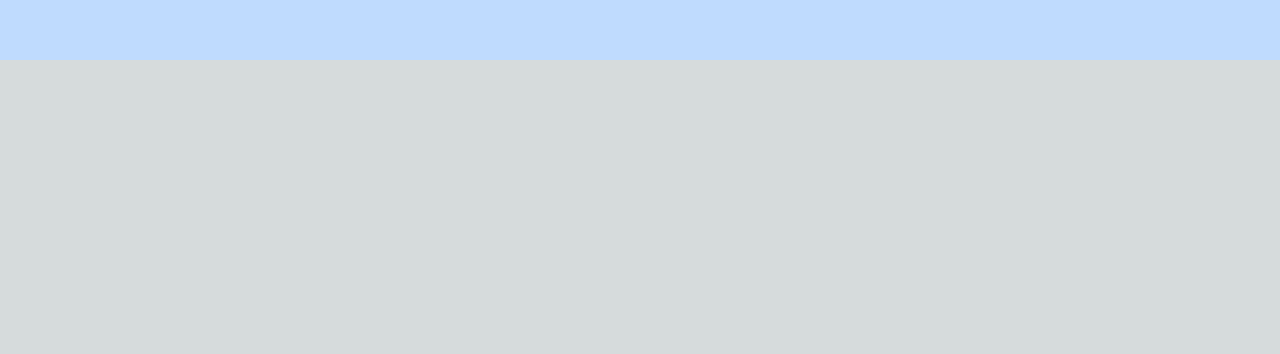
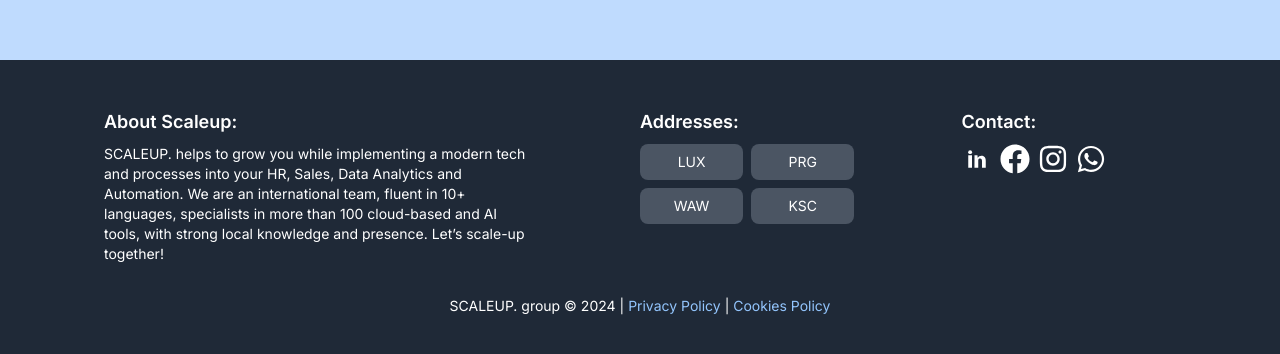
Before and after one commit to ViktorVelizarov/AI_tools_website, a Next.js app: page /trends in a window 1280 px wide. Shown: the part 740-1094 px from the top of the page. Before the commit the page ends 800 px from the top, so only its background shows below. Built offline with nearby package versions, Linux system fonts and the light colour scheme.

Commit message:
create a footer component

```diff
--- a/package.json
+++ b/package.json
@@ -14,6 +14,7 @@
     "next": "14.2.3",
     "react": "^18",
     "react-dom": "^18",
+    "react-icons": "^5.2.1",
     "react-transition-group": "^4.4.5"
   },
   "devDependencies": {
--- a/src/app/layout.js
+++ b/src/app/layout.js
@@ -1,5 +1,6 @@
 import { Inter } from "next/font/google";
 import Navbar from '@/components/Navbar'
+import Footer from '@/components/Footer'
 import "./globals.css";
 const inter = Inter({ subsets: ["latin"] });
 
@@ -14,6 +15,7 @@ export default function RootLayout({ children }) {
       <body className={inter.className}>
       <Navbar />
         {children}
+        <Footer />
         </body>
     </html>
 
--- a/src/app/page.js
+++ b/src/app/page.js
@@ -33,7 +33,7 @@ export default function Home() {
   "Lorem ipsum dolor sit amet, consectetur adipiscing elit, sed do eiusmod tempor incididunt ut labore et dolore magna aliqua. Ut enim ad minim veniam, quis nostrud exercitation ullamco laboris nisi ut aliquip ex ea commodo consequat.";
 
   return (
-    <div className="flex flex-col h-screen bg-blue-200">
+    <div className="flex flex-col min-h-screen bg-blue-200">
       {/* Header */}
       <header className="flex flex-col justify-between items-center px-16 py-8 bg-gray-300 relative" style={{ backgroundImage: 'url("https://i.pinimg.com/originals/32/b8/77/32b877ed4aa7778cc7d43ebb7d95a6f1.png")', backgroundSize: 'cover', backgroundPosition: 'center', backgroundRepeat: 'no-repeat' }}>
   <h1 className="text-5xl font-bold text-center text-black max-md:max-w-full max-md:text-4xl mt-32">Find AI tools for all types of use cases</h1>
--- a/src/app/trends/page.js
+++ b/src/app/trends/page.js
@@ -24,7 +24,7 @@ export default function Home() {
   }, []);
 
   return (
-    <div className="flex flex-col h-screen bg-blue-200 pt-36 items-center w-screen ">
+    <div className="flex flex-col min-h-screen bg-blue-200 pt-36 items-center w-screen ">
       <div className='w-1/2' id='viz1716195527573' style={{ position: 'relative' }}>
         <noscript>
           <a href='#'>
--- /dev/null
+++ b/src/components/Footer.jsx
@@ -0,0 +1,50 @@
+import React from 'react';
+import { TiSocialLinkedin } from "react-icons/ti";
+import { FaFacebook, FaInstagram, FaWhatsapp } from "react-icons/fa";
+
+const Footer = () => {
+  return (
+    <footer className="bg-gray-800 text-white py-12 p-16">
+      <div className="container mx-auto px-10">
+        <div className="flex flex-wrap justify-between mb-8 space-y-4 md:space-y-0">
+          {/* About Scaleup */}
+          <div className="w-full md:w-2/5 mb-8 md:mb-0 ">
+            <h2 className="text-lg font-semibold mb-2">About Scaleup:</h2>
+            <p className="text-sm">
+              SCALEUP. helps to grow you while implementing a modern tech and processes into your HR, Sales, Data Analytics and Automation. We are an international team, fluent in 10+ languages, specialists in more than 100 cloud-based and AI tools, with strong local knowledge and presence. Let’s scale-up together!
+            </p>
+          </div>
+
+          {/* Addresses */}
+          <div className="w-full md:w-1/5 mb-8 md:mb-0  ">
+            <h2 className="text-lg font-semibold mb-2">Addresses:</h2>
+            <div className="grid grid-cols-2 md:grid-cols-2 gap-2">
+              <button className="bg-gray-600 hover:bg-gray-700 text-white py-2 px-3 md:px-4 rounded-lg text-sm w-full md:w-auto">LUX</button>
+              <button className="bg-gray-600 hover:bg-gray-700 text-white py-2 px-3 md:px-4 rounded-lg text-sm w-full md:w-auto">PRG</button>
+              <button className="bg-gray-600 hover:bg-gray-700 text-white py-2 px-3 md:px-4 rounded-lg text-sm w-full md:w-auto">WAW</button>
+              <button className="bg-gray-600 hover:bg-gray-700 text-white py-2 px-3 md:px-4 rounded-lg text-sm w-full md:w-auto">KSC</button>
+            </div>
+          </div>
+
+          {/* Contact */}
+          <div className="w-full md:w-1/5 mb-8 md:mb-0">
+            <h2 className="text-lg font-semibold mb-2">Contact:</h2>
+            <div className="flex gap-2">
+              <TiSocialLinkedin className="text-3xl text-white hover:text-blue-500 cursor-pointer" />
+              <FaFacebook className="text-3xl text-white hover:text-blue-500 cursor-pointer" />
+              <FaInstagram className="text-3xl text-white hover:text-blue-500 cursor-pointer" />
+              <FaWhatsapp className="text-3xl text-white hover:text-blue-500 cursor-pointer" />
+            </div>
+          </div>
+        </div>
+
+        {/* Bottom Text */}
+        <div className="text-center text-sm mt-8">
+          SCALEUP. group © 2024 | <a href="#" className="text-blue-300">Privacy Policy</a> | <a href="#" className="text-blue-300">Cookies Policy</a>
+        </div>
+      </div>
+    </footer>
+  );
+};
+
+export default Footer;
--- a/src/components/Navbar.jsx
+++ b/src/components/Navbar.jsx
@@ -12,10 +12,10 @@ const Navbar = () => {
     };
 
     return (
-        <div className="fixed top-0 left-0 w-full lg:p-16 lg:pt-5 p-4 z-50 ">
+        <div className="fixed top-0 left-0 w-full lg:p-16 lg:pt-0 p-4 pt-0 z-50 ">
             <nav className="p-4 rounded-lg shadow-lg flex justify-between items-center bg-gray-800">
                 <img
-                    src="https://static.wixstatic.com/media/1f0c05_16ebb10fb8914769a49e730d2b619bf4~mv2.png/v1/fill/w_325,h_71,al_c,q_85,usm_0.66_1.00_0.01,enc_auto/agency-white-pad.png"
+                    src="scaleup-logo.png"
                     alt="Logo"
                     className="h-10"
                 />
```
Also changed, not shown: public/scaleup-logo.png (added), 1 other file (tests, documents, lock files or other folders).
